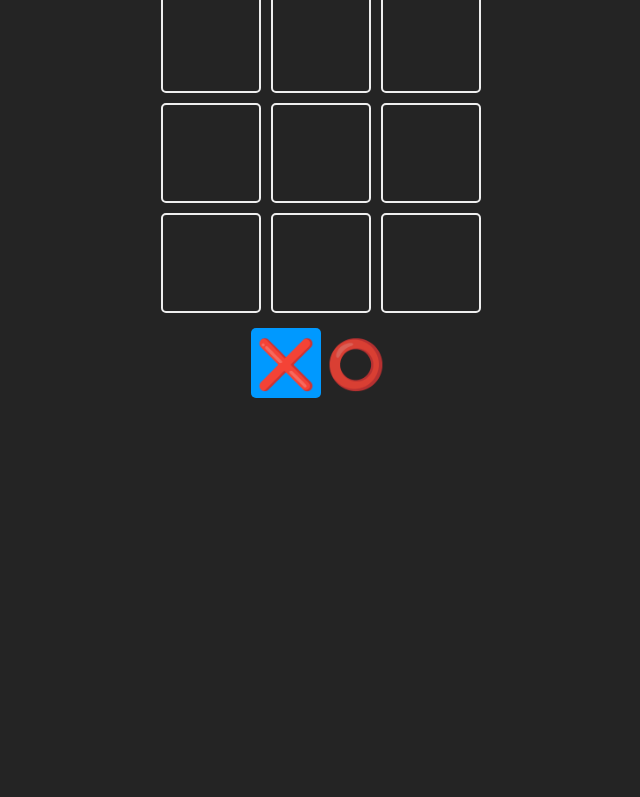
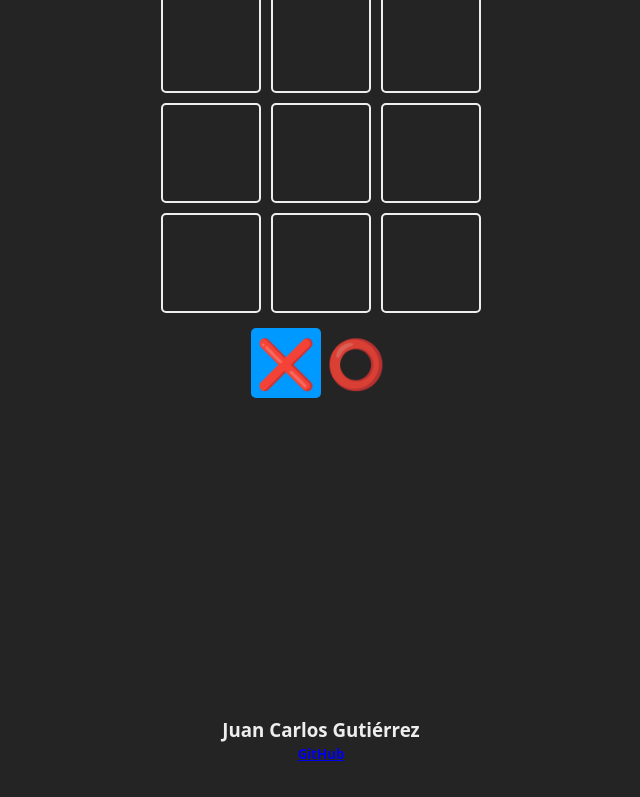
Before and after one commit to JuanCarlosGP/TICTACTOE_React, a React (Vite) app: page / in a window 1280 px wide. Shown: the part 243-1040 px from the top of the page, without its empty margins (319-959 px from the left). Before the commit the page ends 800 px from the top, so only its background shows below. Built offline with nearby package versions, Linux system fonts and the light colour scheme.

Commit message:
Version 1.0

```diff
--- a/src/App.jsx
+++ b/src/App.jsx
@@ -75,6 +75,10 @@ function App() {
           </Square>
         </section>
         <WinnerModal resetGame={resetGame} winner={winner} />
+        <footer>
+          <h3>Juan Carlos Gutiérrez</h3>
+          <h5><a href="https://github.com/JuanCarlosGP/TICTACTOE_React" target="_blank">GitHub</a></h5>
+        </footer>
       </main>
     )
 }
--- a/src/index.css
+++ b/src/index.css
@@ -39,6 +39,10 @@ body {
   color: #eee;
   margin-bottom: 16px;
   margin-bottom: 40px;
+}
+.board h3 {
+  color: #eee;
+  margin-top: 100%;
 }
 
 .board button {
```
